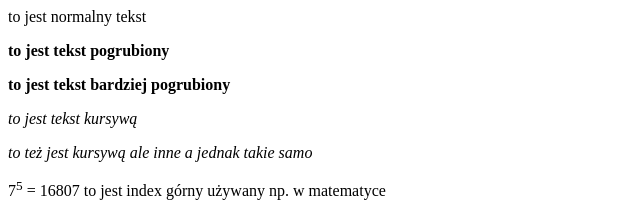
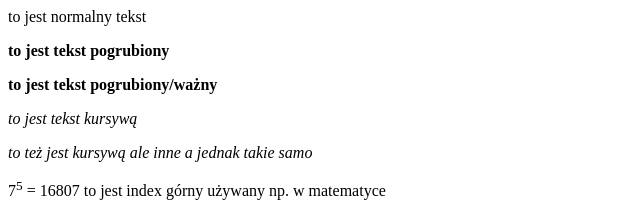
Before and after one commit to piotrlaczkowski16/formaty-tekstu, a plain HTML site: page index.html in a window 1280 px wide. Shown: the top 213 px of the page, 0-640 px from the left. Drawn offline with Linux system fonts and the light colour scheme.

Commit message:
Update index.html

```diff
--- a/index.html
+++ b/index.html
@@ -6,7 +6,7 @@
 		<body>
     	  <p>to jest normalny tekst</p>
 		  <p> <b>to jest tekst pogrubiony </b> </p>
-          <p> <strong>to jest tekst bardziej pogrubiony </strong> </p>
+          <p> <strong>to jest tekst pogrubiony/ważny </strong> </p>
           <p> <i> to jest tekst kursywą </i> </p>
           <p> <em> to też jest kursywą ale inne a jednak takie samo </em> </p>
           <p>7<sup>5</sup> = 16807			to jest index górny używany np. w matematyce</p>
```
